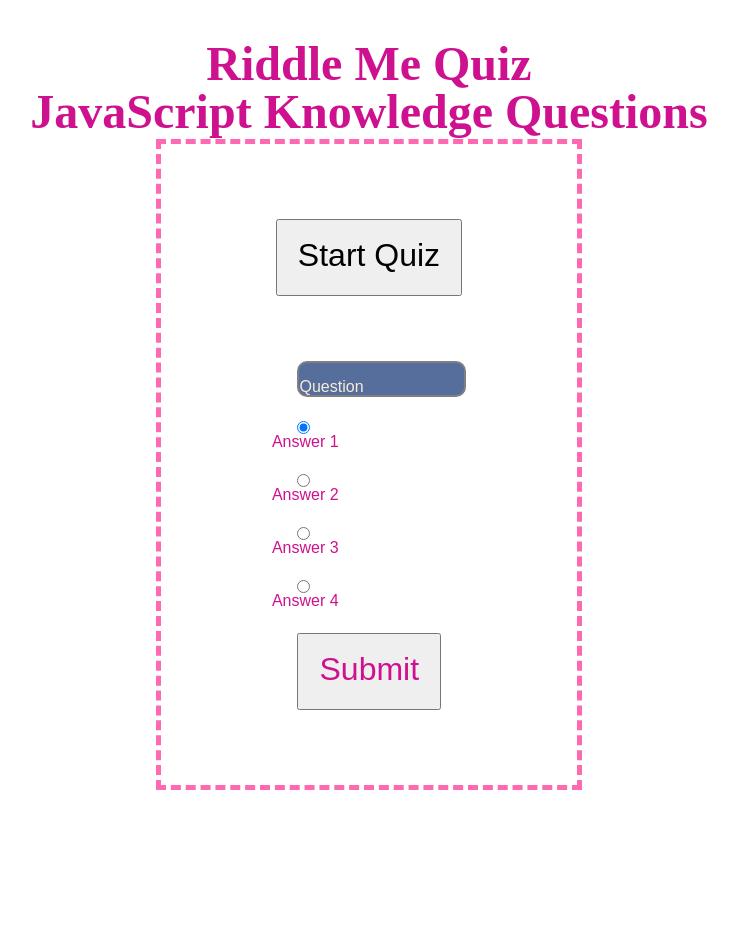
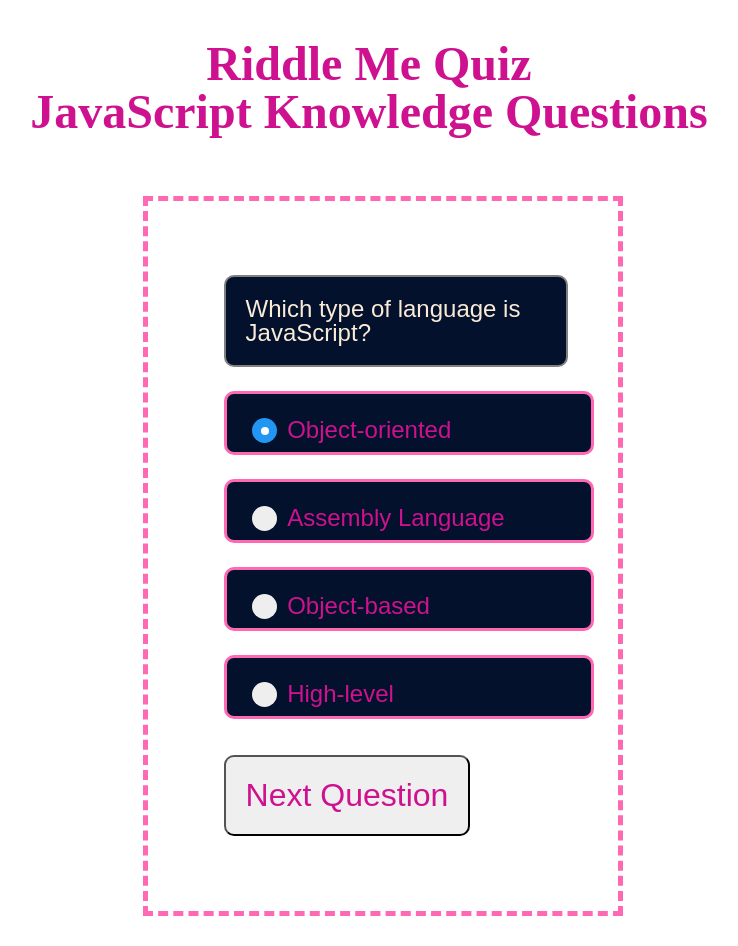
Before and after one commit to Forester93/riddle-me-quiz, a plain HTML site: page index.html in a window 1280 px wide. Both pictures are taken after a click on the button "Start Quiz". Shown: the whole page, without its empty margins (271-1009 px from the left). Before the commit the page ends 800 px from the top, so only its background shows below. Drawn offline with Linux system fonts and the light colour scheme.

Commit message:
Third Commit

```diff
--- a/assets/scripts/script.js
+++ b/assets/scripts/script.js
@@ -27,3 +27,62 @@ let questionsBank=[
     }
 
 ];
+
+let startButton=document.getElementById('start-quiz');
+let nextQuestionButton=document.getElementById('next-question');
+let questionSection=document.getElementById('mcq');
+//create objects for question and answer texts
+let questionText=document.getElementById('question')
+let textAnswer1=document.getElementById('answer1text');
+let textAnswer2=document.getElementById('answer2text');
+let textAnswer3=document.getElementById('answer3text');
+let textAnswer4=document.getElementById('answer4text');
+//////////////////////////////////////////////
+// Global Variables
+let questionIndex=-1;
+let currentCorrectAnswer=-1;
+let score=0;
+
+function nextQuestion(){
+
+
+    // are we out of questions
+    if (questionIndex==questionsBank.length-1){return false;}
+
+    // are we on the last question
+    if (questionIndex==questionsBank.length-2){
+        nextQuestionButton.textContent='Submit';
+    }
+
+    questionIndex++;
+
+    // Update questions and answers on the form
+    questionText.textContent=questionsBank[questionIndex].question;
+    textAnswer1.textContent=questionsBank[questionIndex].choices[0];
+    textAnswer2.textContent=questionsBank[questionIndex].choices[1];
+    textAnswer3.textContent=questionsBank[questionIndex].choices[2];
+    textAnswer4.textContent=questionsBank[questionIndex].choices[3];
+    currentCorrectAnswer=questionsBank[questionIndex].answerIndex;
+}
+
+function startQuiz(){
+    //hide this
+    this.style.display="none";
+    // Make the quiz form visible
+    questionSection.style.display='block';
+    nextQuestion();
+    //Start timer
+
+
+}
+
+startButton.addEventListener('click',startQuiz);
+nextQuestionButton.addEventListener('click',function(event){
+    event.preventDefault();
+    if(this.textContent=='Next Question'){
+        nextQuestion();
+    } else{
+        gradeMe();
+    }
+
+});
--- a/assets/styles/style.css
+++ b/assets/styles/style.css
@@ -3,11 +3,13 @@
   --bgColor: white;
   --fontColor: rgb(206, 17, 143);
   --borderColor: hotpink;
-  --bgColorQuestion: rgb(85, 110, 156);
+  --bgColorQuestion: rgb(3, 17, 44);
+  --fontColorQuestion: whitesmoke;
 }
 body {
   display: grid;
-  grid-template-columns: 3fr 4fr 2fr;
+  grid-template-columns: 3fr 5fr 2fr;
+  row-gap: 30px;
   background-color: var(--bgColor);
   color: var(--fontColor);
   grid-template-areas:
@@ -34,26 +36,29 @@ header {
   display: flex;
   flex-direction: column;
   align-items: center;
+  margin: 30px;
 }
 
-/* #start-quiz {
-} */
+/*******************************************************/
+/*Styling the buttons*/
 
 button {
   font-size: 200%;
   padding: 20px;
   font-weight: 200%;
   margin: 25px;
+  border-radius: 10px;
 }
 
 button:hover {
   box-shadow: rgb(38, 57, 77) 0px 20px 30px -10px;
 }
-#quiz-app * {
-  padding-top: 2vh;
-}
+/*******************************************************/
 
-form {
+/* Hiding the form on page loading */
+#mcq {
+  width: 100%;
+  display: none;
 }
 
 form * {
@@ -69,11 +74,73 @@ form * {
   color: antiquewhite;
   display: block;
   border: 2px solid grey;
+  font-size: 150%;
+  padding: 20px;
 }
-input.choice {
-  /* border: 3px solid var(--borderColor); */
-  /* background-color: var(--bgColorQuestion); */
+
+/* Styling the option button container */
+.choice-container {
+  border: 3px solid var(--borderColor);
+  background-color: var(--bgColorQuestion);
+  color: var(--fontColorQuestion);
   display: block;
-  border: 2px solid grey;
+  position: relative;
+  padding-left: 35px;
+  padding-bottom: 10px;
+  margin-bottom: 12px;
+  cursor: pointer;
+  font-size: 150%;
+  user-select: none;
+  width: 100%;
+  height: fit-content;
+  border-radius: 10px;
+}
+/* Hide the browser's default radio button */
+.choice-container input {
+  position: absolute;
+  opacity: 0;
   cursor: pointer;
 }
+
+/* Create a custom radio button */
+.checkmark {
+  position: absolute;
+  top: 0;
+  left: 0;
+  height: 25px;
+  width: 25px;
+  background-color: #eee;
+  border-radius: 50%;
+}
+
+/* On mouse-over, add a grey background color */
+.choice-container:hover input ~ .checkmark {
+  background-color: #ccc;
+}
+
+/* When the radio button is checked, add a blue background */
+.choice-container input:checked ~ .checkmark {
+  background-color: #2196f3;
+}
+
+/* Create the indicator (the dot/circle - hidden when not checked) */
+.checkmark:after {
+  content: "";
+  position: absolute;
+  display: none;
+}
+
+/* Show the indicator (dot/circle) when checked */
+.choice-container input:checked ~ .checkmark:after {
+  display: block;
+}
+
+/* Style the indicator (dot/circle) */
+.choice-container .checkmark:after {
+  top: 9px;
+  left: 9px;
+  width: 8px;
+  height: 8px;
+  border-radius: 50%;
+  background: white;
+}
--- a/index.html
+++ b/index.html
@@ -19,13 +19,25 @@
     </header>
     <section id='quiz-app'>
         <button id='start-quiz'>Start Quiz</button>
-            <form class='mcq'>
+            <form id='mcq'>
                         <p id='question'>Question</p>
-                        <input class='choice' type="radio" id="choice1" name="choice-radio" checked=true value="0">Answer 1<br>
-                        <input class='choice' type="radio" id="choice3" name="choice-radio" value="1">Answer 2<br>
-                        <input class='choice' type="radio" id="choice3" name="choice-radio" value="2">Answer 3<br>
-                        <input class='choice' type="radio" id="choice3" name="choice-radio" value="3">Answer 4<br>
-                        <button id='submit-answer'>Submit</button>
+                        <label class='choice-container' id='answer1'><p id='answer1text'>Answer 1</p>
+                            <input class='choice' type="radio" id="choice1" name='choiceanswers' checked=true value="0">
+                            <span class="checkmark"></span>
+                        </label>
+                        <label class='choice-container' id='answer2'><p id='answer2text'>Answer 2</p>
+                        <input class='choice' type="radio" id="choice3" name='choiceanswers' value="1">
+                        <span class="checkmark"></span>
+                        </label>
+                        <label class='choice-container' id='answer3'><p id='answer3text'>Answer 3</p>
+                        <input class='choice' type="radio" id="choice3" name='choiceanswers' value="2">
+                        <span class="checkmark"></span>
+                        </label>
+                        <label class='choice-container' id='answer4'><p id='answer4text'>Answer 4</p>
+                        <input class='choice' type="radio" id="choice3" name='choiceanswers' value="3">
+                        <span class="checkmark"></span>
+                        </label>
+                        <button id='next-question'>Next Question</button>
             </form>
     </section>
 
```
Also changed, not shown: 1 other file.
